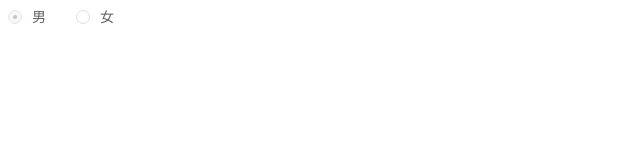
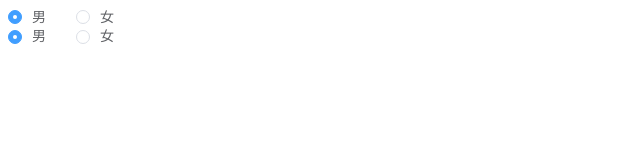
Before and after one commit to Phoebe0626/orange-ui, a Vue app: page / in a window 1280 px wide. Shown: the top 160 px of the page, without its empty margins (0-640 px from the left). Built offline with nearby package versions, Linux system fonts and the light colour scheme.

Commit message:
radio-group组件封装

```diff
--- a/src/App.vue
+++ b/src/App.vue
@@ -14,10 +14,14 @@
     <!-- <o-switch v-model="active"></o-switch> -->
     <!-- <o-switch v-model="active" active-text="按年付费" inactive-text="按月付费"></o-switch> -->
     <!-- <o-switch name="username" v-model="active" active-color="red" inactive-color="green"></o-switch> -->
-    <o-radio label="1" v-model="gender" :disabled="true">男</o-radio>
+    <o-radio label="1" v-model="gender">男</o-radio>
     <o-radio label="0" v-model="gender">女</o-radio>
     <!-- <o-radio label="1" v-model="gender"></o-radio>
     <o-radio label="0" v-model="gender"></o-radio> -->
+    <o-radio-group v-model="gender">
+      <o-radio label="1">男</o-radio>
+      <o-radio label="0">女</o-radio>
+    </o-radio-group>
   </div>
 </template>
 
--- /dev/null
+++ b/src/components/radio-group.vue
@@ -0,0 +1,19 @@
+<template>
+  <div class="o-radio-group">
+    <slot></slot>
+  </div>
+</template>
+
+<script>
+export default {
+  name: 'ORadioGroup',
+  provide () {
+    return {
+      RadioGroup: this
+    }
+  },
+  props: {
+    value: null
+  }
+}
+</script>
--- a/src/components/radio.vue
+++ b/src/components/radio.vue
@@ -2,7 +2,7 @@
   <div
     class="o-radio"
     :class="{
-      'is-checked': label === value,
+      'is-checked': label === model,
       'is-disabled': disabled
       }"
     >
@@ -26,6 +26,11 @@
 <script>
 export default {
   name: 'ORadio',
+  inject: {
+    RadioGroup: {
+      default: ''
+    }
+  },
   props: {
     label: {
       type: [String, Number, Boolean],
@@ -42,12 +47,16 @@
     }
   },
   computed: {
+    isGroup () {
+      // 用于判断 radio 组件是否被 radio-group 组件包裹
+      return !!this.RadioGroup
+    },
     model: {
       get () {
-        return this.value
+        return this.isGroup ? this.RadioGroup.value : this.value
       },
       set (value) {
-        this.$emit('input', value)
+        this.isGroup ? this.RadioGroup.$emit('input', value) : this.$emit('input', value)
       }
     }
   }
@@ -130,9 +139,6 @@
       }
     }
   }
-  .o-radio__original {
-    cursor: not-allowed;
-  }
 }
 
 .o-radio.is-disabled {
@@ -160,5 +166,8 @@
       }
     }
   }
+  .o-radio__original {
+    cursor: not-allowed;
+  }
 }
 </style>
--- a/src/main.js
+++ b/src/main.js
@@ -10,6 +10,8 @@
 import OSwitch from './components/switch.vue'
 // 引入 radio 组件
 import ORadio from './components/radio.vue'
+// 引入 radio-group 组件
+import ORadioGroup from './components/radio-group.vue'
 // 引入字体图标
 import './assets/fonts/iconfont.css'
 Vue.config.productionTip = false
@@ -19,6 +21,7 @@
 Vue.component(OInput.name, OInput)
 Vue.component(OSwitch.name, OSwitch)
 Vue.component(ORadio.name, ORadio)
+Vue.component(ORadioGroup.name, ORadioGroup)
 
 new Vue({
   render: h => h(App)
```
